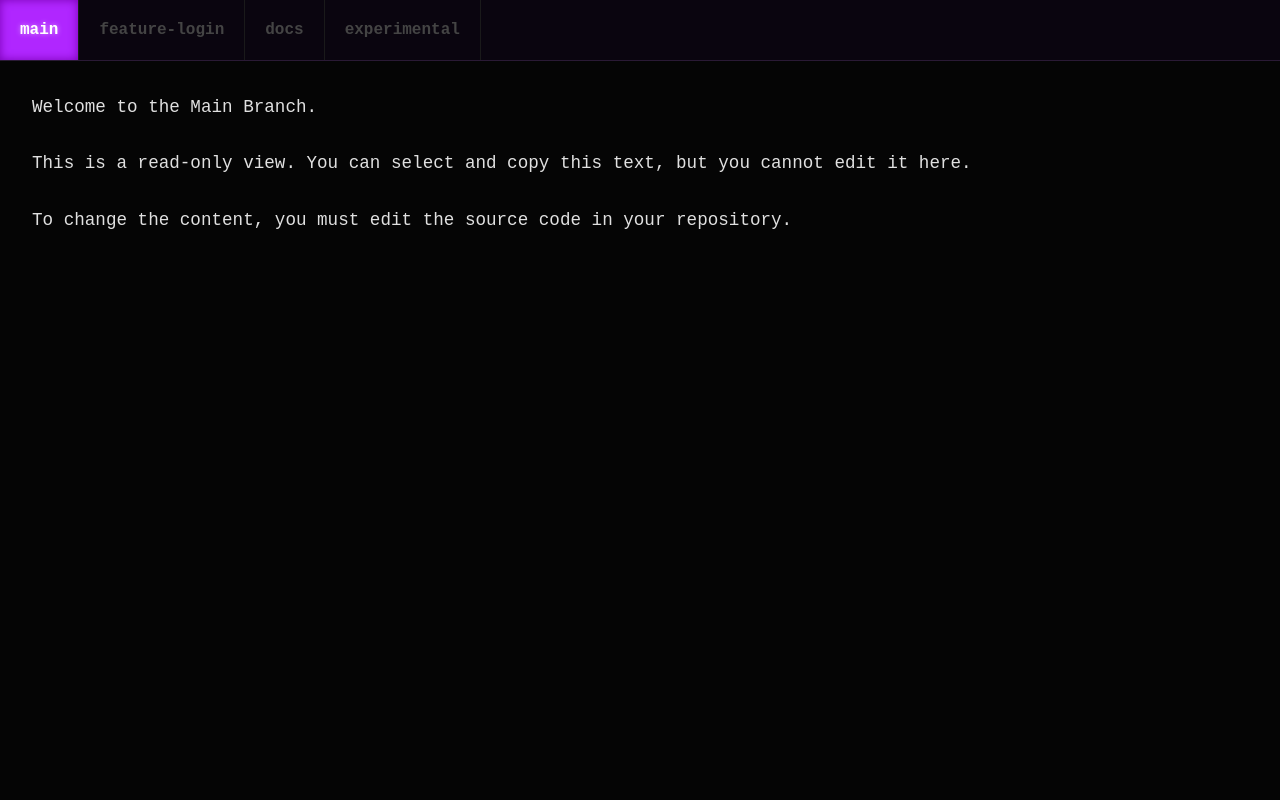
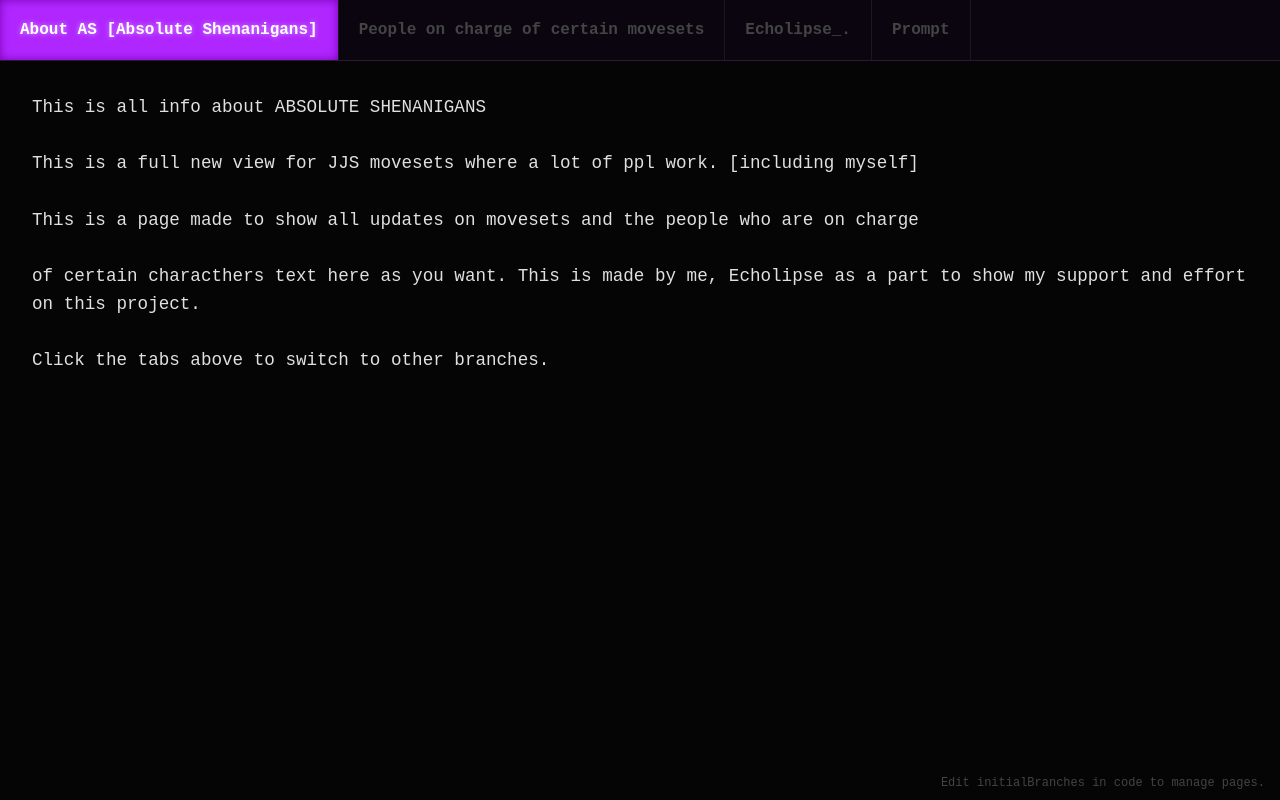
Before and after one commit to EcholipseIsHere/AbsoluteShenanigans, a plain HTML site: page index.html in a window 1280 px wide. Drawn offline with Linux system fonts and the light colour scheme.

Commit message:
Update index.html

```diff
--- a/index.html
+++ b/index.html
@@ -3,7 +3,7 @@
 <head>
   <meta charset="UTF-8" />
   <meta name="viewport" content="width=device-width, initial-scale=1.0"/>
-  <title>Branch Pages - Read Only</title>
+  <title>Branch Pages - Black & Purple</title>
   <style>
     :root {
       --bg-color: #050505;
@@ -17,14 +17,14 @@
 
     body {
       font-family: 'Courier New', Courier, monospace;
-      background-color: #000;
+      background-color: var(--bg-color);
       color: var(--text-color);
       margin: 0;
       padding: 0;
       height: 100vh;
       display: flex;
       flex-direction: column;
-      overflow: hidden;
+      overflow: hidden; /* Prevent body scroll, let content scroll */
     }
 
     /* Top Navigation Bar */
@@ -38,7 +38,6 @@
       box-shadow: 0 2px 10px rgba(0,0,0,0.5);
       height: 60px;
       align-items: center;
-      flex-shrink: 0;
     }
 
     .nav-item {
@@ -82,10 +81,10 @@
       height: 100%;
       padding: 30px;
       box-sizing: border-box;
-      display: none;
+      display: none; /* Hidden by default */
       opacity: 0;
       transition: opacity 0.3s ease;
-      overflow-y: auto;
+      overflow-y: auto; /* Internal scrolling for long text */
     }
 
     .branch-page.active {
@@ -94,10 +93,9 @@
       z-index: 10;
     }
 
-    /* Read-Only Styling */
     textarea {
       width: 100%;
-      min-height: calc(100vh - 100px);
+      min-height: calc(100vh - 100px); /* Fill remaining height */
       background: transparent;
       color: var(--text-color);
       border: none;
@@ -106,36 +104,38 @@
       resize: none;
       font-family: inherit;
       outline: none;
-      pointer-events: auto; /* Allows selecting text */
-      user-select: text;    /* Allows copying */
-      cursor: text;         /* Shows text cursor */
     }
 
-    /* Visual cue that it's read-only (optional, subtle) */
-    textarea::selection {
-      background: rgba(176, 38, 255, 0.3);
-      color: #fff;
+    textarea::placeholder {
+      color: #555;
     }
 
-    /* Scrollbar styling */
+    /* Scrollbar styling for content */
     .branch-page::-webkit-scrollbar {
       width: 8px;
     }
     .branch-page::-webkit-scrollbar-thumb {
-      background: #333;
+      background: var(--accent-color);
       border-radius: 4px;
-    }
-    .branch-page::-webkit-scrollbar-thumb:hover {
-      background: var(--accent-color);
     }
     .branch-page::-webkit-scrollbar-track {
       background: #000;
+    }
+
+    .instructions {
+      position: fixed;
+      bottom: 10px;
+      right: 15px;
+      font-size: 0.75rem;
+      color: #444;
+      pointer-events: none;
+      z-index: 20;
     }
   </style>
 </head>
 <body>
 
-  <!-- Navigation Bar -->
+  <!-- Navigation Bar (Branch Selector) -->
   <div class="nav-bar" id="navBar">
     <!-- Nav items injected via JS -->
   </div>
@@ -145,26 +145,32 @@
     <!-- Pages injected via JS -->
   </div>
 
+  <div class="instructions">
+    Edit <code>initialBranches</code> in code to manage pages.
+  </div>
+
   <script>
     // ==========================================
     // CONFIGURATION: EDIT THIS ARRAY
     // ==========================================
-    // Add/Remove branches by editing this list.
-    // Text here is what users will see (and copy).
+    // Add new pages: { name: "Page Name", text: "Content..." }
+    // Remove pages: Delete the line.
     // ==========================================
     const initialBranches = [
-      { name: "main", text: "Welcome to the Main Branch.\n\nThis is a read-only view. You can select and copy this text, but you cannot edit it here.\n\nTo change the content, you must edit the source code in your repository." },
-      { name: "feature-login", text: "Login Feature Branch\n\nThis is a separate page view.\n\nImagine this is a long document, code file, or log.\n\nLine 1\nLine 2\nLine 3..." },
-      { name: "docs", text: "Documentation Branch\n\nYou can paste entire articles, codebases, or logs here.\n\nThe layout adapts to the full screen height.\n\nClick the tabs above to switch branches." },
-      { name: "experimental", text: "Experimental Branch\n\nTesting new ideas here.\n\nThis branch is isolated from the others." }
+      { name: "About AS [Absolute Shenanigans] ", text: "This is all info about ABSOLUTE SHENANIGANS\n\nThis is a full new view for JJS movesets where a lot of ppl work. [including myself] \n\nThis is a page made to show all updates on movesets and the people who are on charge \n\nof certain characthers text here as you want. This is made by me, Echolipse as a part to show my support and effort on this project.\n\nClick the tabs above to switch to other branches." },
+      { name: "People on charge of certain movesets", text: "This is the people on charge of characthers (Five characthers Max per person) \n\nEcho (Echolipse_.) :\n\n⬩ Ryomen Sukuna\n\n⬩ Kenajku\n\n⬩ Okkotsu Yuta\n\n⬩ Hazenoki\n\n⬩ Reggie Star \n\nPrompt. \n\nPrompt 1\nPrompt 2\nPrompt 3..." },
+      { name: "Echolipse_.", text: "Documentation Branch\n\nNo logs posted yet." },
+      { name: "Prompt", text: "Experimental Branch\n\nTesting new ideas here.\n\nThis branch is isolated from the others." }
     ];
     // ==========================================
 
     const navBar = document.getElementById('navBar');
     const contentArea = document.getElementById('contentArea');
 
+    // State to track current branch
     let currentBranchIndex = 0;
 
+    // Initialize
     function init() {
       renderNav();
       renderPages();
@@ -173,6 +179,7 @@
       const savedIndex = localStorage.getItem('currentBranchIndex');
       if (savedIndex !== null) {
         currentBranchIndex = parseInt(savedIndex, 10);
+        // Ensure index is within bounds
         if (currentBranchIndex >= initialBranches.length) currentBranchIndex = 0;
       }
 
@@ -198,11 +205,21 @@
         page.id = `page-${index}`;
 
         const textarea = document.createElement('textarea');
-        // Load text (no longer saving edits to localStorage since we are read-only)
-        textarea.value = branch.text;
+        textarea.placeholder = `Edit content for ${branch.name}...`;
 
-        // CRITICAL: Set to read-only
-        textarea.readOnly = true;
+        // Load saved text from localStorage
+        const storageKey = `branch_${index}_text`;
+        const savedText = localStorage.getItem(storageKey);
+        if (savedText) {
+          textarea.value = savedText;
+        } else {
+          textarea.value = branch.text;
+        }
+
+        // Save on input
+        textarea.addEventListener('input', () => {
+          localStorage.setItem(storageKey, textarea.value);
+        });
 
         page.appendChild(textarea);
         contentArea.appendChild(page);
@@ -210,12 +227,15 @@
     }
 
     function switchBranch(index) {
+      // Update UI
       const navItems = document.querySelectorAll('.nav-item');
       const pages = document.querySelectorAll('.branch-page');
 
+      // Remove active class from all
       navItems.forEach(n => n.classList.remove('active'));
       pages.forEach(p => p.classList.remove('active'));
 
+      // Add active class to selected
       if (navItems[index]) navItems[index].classList.add('active');
       if (pages[index]) pages[index].classList.add('active');
 
@@ -223,6 +243,7 @@
       localStorage.setItem('currentBranchIndex', index);
     }
 
+    // Run
     init();
   </script>
 </body>
```
